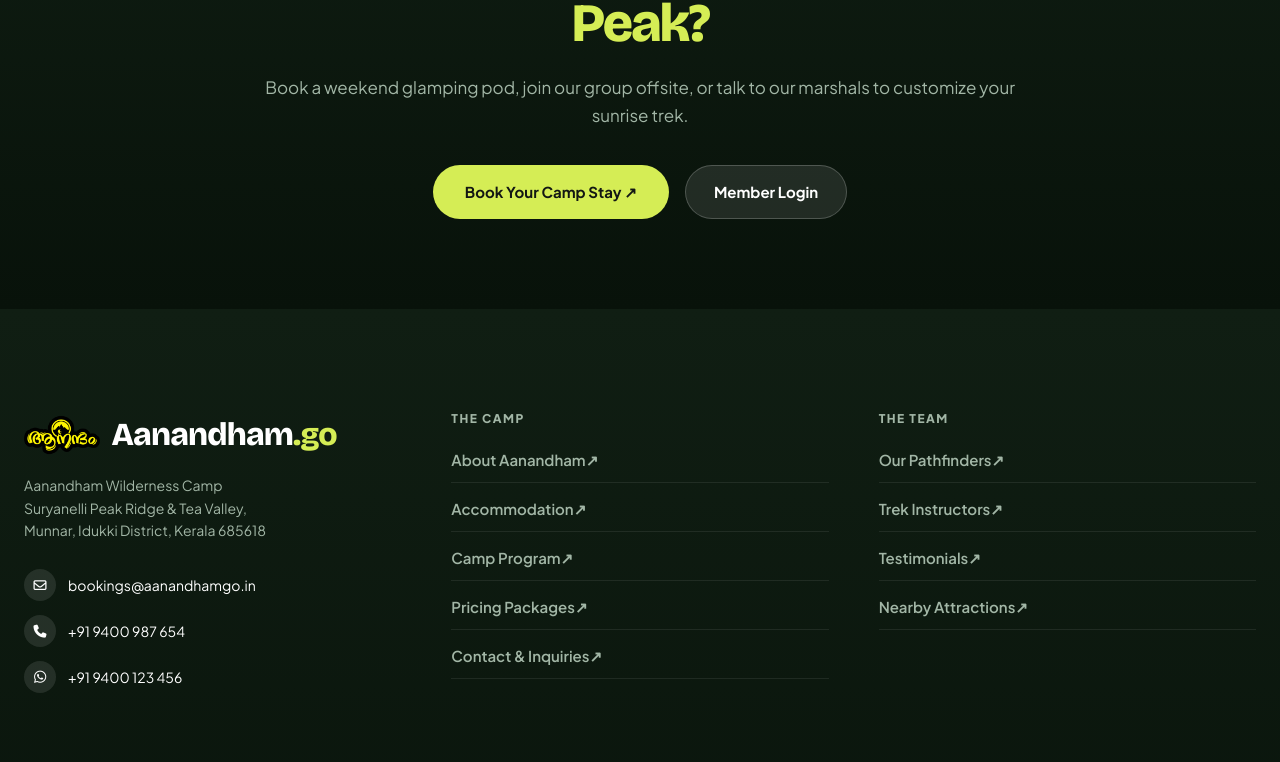
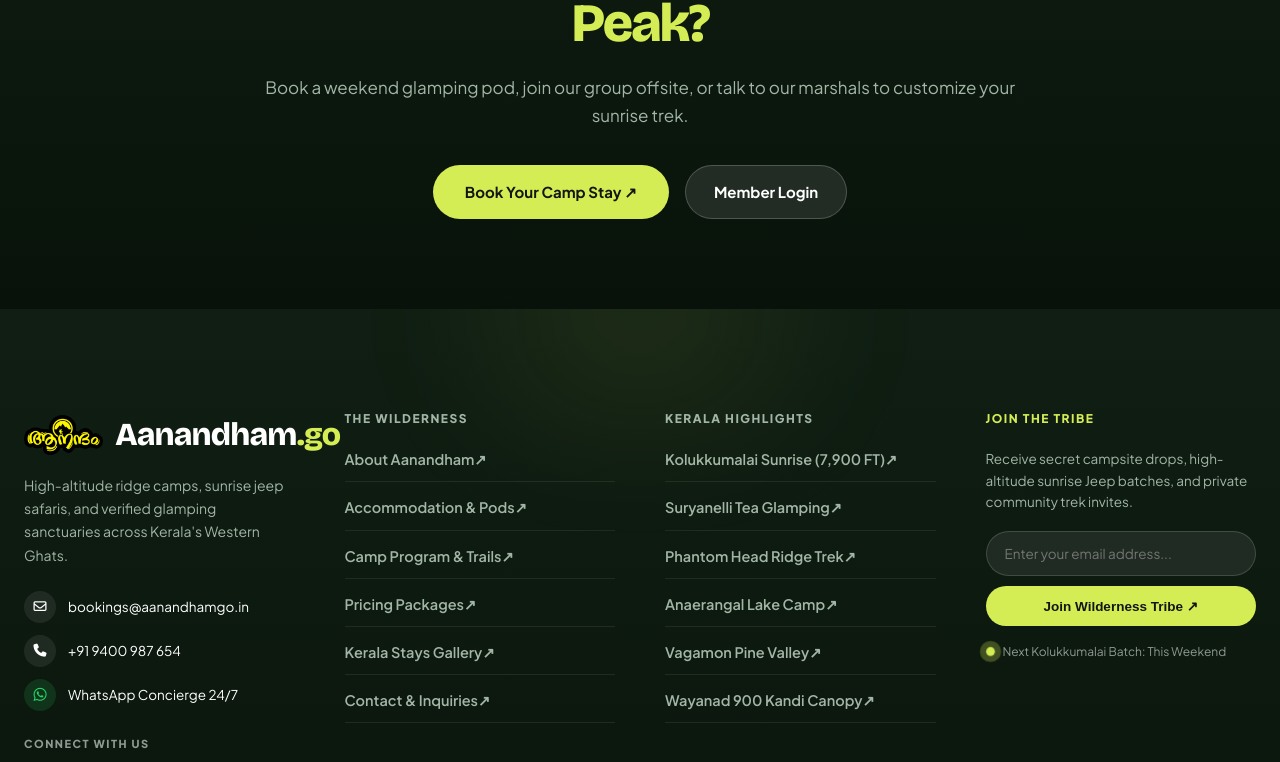
Before and after one commit to AmanTShekar/aanandham.go, a Next.js app: page /about in a window 1280 px wide. Shown: the part 5020-5782 px from the top of the page. Built offline with nearby package versions, Linux system fonts and the light colour scheme.

Commit message:
feat: enhance Footer with complete social channels, VIP Tribe subscription, live batch beacon, and destination links

```diff
--- a/src/components/Footer.jsx
+++ b/src/components/Footer.jsx
@@ -1,8 +1,20 @@
 "use client";
-import React from 'react';
+import React, { useState } from 'react';
 import Link from 'next/link';
 
 export default function Footer() {
+    const [subscriberEmail, setSubscriberEmail] = useState('');
+    const [isSubscribed, setIsSubscribed] = useState(false);
+
+    const handleSubscribe = (e) => {
+        e.preventDefault();
+        if (subscriberEmail) {
+            setIsSubscribed(true);
+            setTimeout(() => setIsSubscribed(false), 4000);
+            setSubscriberEmail('');
+        }
+    };
+
     return (
         <footer style={{
             background: 'linear-gradient(180deg, #101E13 0%, #08120A 100%)',
@@ -11,18 +23,31 @@ export default function Footer() {
             position: 'relative',
             overflow: 'hidden'
         }}>
-            <div style={{ maxWidth: '1240px', margin: '0 auto' }}>
+            {/* Ambient Basecamp Radial Glow */}
+            <div style={{
+                position: 'absolute',
+                top: '-150px',
+                left: '50%',
+                transform: 'translateX(-50%)',
+                width: '600px',
+                height: '300px',
+                background: 'radial-gradient(circle, rgba(213, 237, 85, 0.08) 0%, rgba(14, 24, 17, 0) 70%)',
+                pointerEvents: 'none',
+                filter: 'blur(50px)'
+            }} />
 
-                <div style={{ display: 'grid', gridTemplateColumns: 'repeat(auto-fit, minmax(260px, 1fr))', gap: '50px', marginBottom: '80px' }}>
+            <div style={{ maxWidth: '1240px', margin: '0 auto', position: 'relative', zIndex: 2 }}>
 
-                    {/* Left Brand & Contact Column */}
+                <div style={{ display: 'grid', gridTemplateColumns: 'repeat(auto-fit, minmax(250px, 1fr))', gap: '50px', marginBottom: '70px' }}>
+
+                    {/* Column 1: Brand & Coordinates */}
                     <div>
                         <Link href="/" style={{ display: 'inline-flex', alignItems: 'center', gap: '12px', textDecoration: 'none', marginBottom: '14px' }}>
                             <img
                                 src="/logo.png"
                                 alt="Aanandham.go"
                                 style={{
-                                    height: '42px',
+                                    height: '44px',
                                     width: 'auto',
                                     objectFit: 'contain'
                                 }}
@@ -38,47 +63,99 @@ export default function Footer() {
                                 Aanandham<span style={{ color: '#D5ED55' }}>.go</span>
                             </h3>
                         </Link>
-                        <p style={{ fontSize: '14px', color: '#A2B6A6', lineHeight: 1.6, marginBottom: '28px' }}>
-                            Aanandham Wilderness Camp<br />
-                            Suryanelli Peak Ridge & Tea Valley,<br />
-                            Munnar, Idukki District, Kerala 685618
+                        <p style={{ fontSize: '14px', color: '#A2B6A6', lineHeight: 1.65, marginBottom: '24px' }}>
+                            High-altitude ridge camps, sunrise jeep safaris, and verified glamping sanctuaries across Kerala's Western Ghats.
                         </p>
-                        <div style={{ display: 'flex', flexDirection: 'column', gap: '14px' }}>
-                            <a href="mailto:bookings@aanandhamgo.in" style={{ display: 'flex', alignItems: 'center', gap: '12px', color: '#FFFFFF', fontSize: '14px', textDecoration: 'none' }}>
-                                <div style={{ width: '32px', height: '32px', borderRadius: '50%', background: 'rgba(255,255,255,0.1)', display: 'flex', alignItems: 'center', justifyContent: 'center' }}>
+
+                        <div style={{ display: 'flex', flexDirection: 'column', gap: '12px', marginBottom: '24px' }}>
+                            <a href="mailto:bookings@aanandhamgo.in" style={{ display: 'flex', alignItems: 'center', gap: '12px', color: '#FFFFFF', fontSize: '13.5px', textDecoration: 'none', transition: 'color 0.2s ease' }} onMouseOver={(e) => e.currentTarget.style.color = '#D5ED55'} onMouseOut={(e) => e.currentTarget.style.color = '#FFFFFF'}>
+                                <div style={{ width: '32px', height: '32px', borderRadius: '50%', background: 'rgba(255,255,255,0.08)', display: 'flex', alignItems: 'center', justifyContent: 'center' }}>
                                     <i className="fa-regular fa-envelope" style={{ fontSize: '13px' }}></i>
                                 </div>
                                 <span>bookings@aanandhamgo.in</span>
                             </a>
-                            <a href="tel:+919400987654" style={{ display: 'flex', alignItems: 'center', gap: '12px', color: '#FFFFFF', fontSize: '14px', textDecoration: 'none' }}>
-                                <div style={{ width: '32px', height: '32px', borderRadius: '50%', background: 'rgba(255,255,255,0.1)', display: 'flex', alignItems: 'center', justifyContent: 'center' }}>
+                            <a href="tel:+919400987654" style={{ display: 'flex', alignItems: 'center', gap: '12px', color: '#FFFFFF', fontSize: '13.5px', textDecoration: 'none', transition: 'color 0.2s ease' }} onMouseOver={(e) => e.currentTarget.style.color = '#D5ED55'} onMouseOut={(e) => e.currentTarget.style.color = '#FFFFFF'}>
+                                <div style={{ width: '32px', height: '32px', borderRadius: '50%', background: 'rgba(255,255,255,0.08)', display: 'flex', alignItems: 'center', justifyContent: 'center' }}>
                                     <i className="fa-solid fa-phone" style={{ fontSize: '13px' }}></i>
                                 </div>
                                 <span>+91 9400 987 654</span>
                             </a>
-                            <a href="https://wa.me/919400987654?text=Hi%20Aanandham%20Desk!" target="_blank" rel="noopener noreferrer" style={{ display: 'flex', alignItems: 'center', gap: '12px', color: '#FFFFFF', fontSize: '14px', textDecoration: 'none' }}>
-                                <div style={{ width: '32px', height: '32px', borderRadius: '50%', background: 'rgba(255,255,255,0.1)', display: 'flex', alignItems: 'center', justifyContent: 'center' }}>
-                                    <i className="fa-brands fa-whatsapp" style={{ fontSize: '14px' }}></i>
+                            <a href="https://wa.me/919400987654?text=Hi%20Aanandham%20Team!%20I%20would%20like%20to%20know%20more%20about%20camping%20dates." target="_blank" rel="noopener noreferrer" style={{ display: 'flex', alignItems: 'center', gap: '12px', color: '#FFFFFF', fontSize: '13.5px', textDecoration: 'none', transition: 'color 0.2s ease' }} onMouseOver={(e) => e.currentTarget.style.color = '#D5ED55'} onMouseOut={(e) => e.currentTarget.style.color = '#FFFFFF'}>
+                                <div style={{ width: '32px', height: '32px', borderRadius: '50%', background: 'rgba(37, 211, 102, 0.15)', color: '#25D366', display: 'flex', alignItems: 'center', justifyContent: 'center' }}>
+                                    <i className="fa-brands fa-whatsapp" style={{ fontSize: '15px' }}></i>
                                 </div>
-                                <span>+91 9400 123 456</span>
+                                <span>WhatsApp Concierge 24/7</span>
                             </a>
+                        </div>
+
+                        {/* Social Media Follow Channels */}
+                        <div>
+                            <span style={{ fontSize: '11px', fontWeight: '800', letterSpacing: '1.5px', color: '#8E9B92', textTransform: 'uppercase', display: 'block', marginBottom: '12px' }}>
+                                CONNECT WITH US
+                            </span>
+                            <div style={{ display: 'flex', gap: '10px' }}>
+                                {[
+                                    { name: 'Instagram', icon: 'fa-brands fa-instagram', href: 'https://instagram.com/aanandham.go', color: '#E4405F' },
+                                    { name: 'WhatsApp', icon: 'fa-brands fa-whatsapp', href: 'https://wa.me/919400987654', color: '#25D366' },
+                                    { name: 'YouTube', icon: 'fa-brands fa-youtube', href: 'https://youtube.com/@aanandhamgo', color: '#FF0000' },
+                                    { name: 'Facebook', icon: 'fa-brands fa-facebook-f', href: 'https://facebook.com/aanandham.go', color: '#1877F2' },
+                                    { name: 'LinkedIn', icon: 'fa-brands fa-linkedin-in', href: 'https://linkedin.com/company/aanandhamgo', color: '#0A66C2' }
+                                ].map((soc, idx) => (
+                                    <a
+                                        key={idx}
+                                        href={soc.href}
+                                        target="_blank"
+                                        rel="noopener noreferrer"
+                                        title={`Follow Aanandham.go on ${soc.name}`}
+                                        style={{
+                                            width: '38px',
+                                            height: '38px',
+                                            borderRadius: '50%',
+                                            background: 'rgba(255, 255, 255, 0.08)',
+                                            border: '1px solid rgba(255, 255, 255, 0.12)',
+                                            color: '#FFFFFF',
+                                            display: 'flex',
+                                            alignItems: 'center',
+                                            justifyContent: 'center',
+                                            fontSize: '15px',
+                                            textDecoration: 'none',
+                                            transition: 'all 0.25s cubic-bezier(0.16, 1, 0.3, 1)'
+                                        }}
+                                        onMouseOver={(e) => {
+                                            e.currentTarget.style.background = soc.color;
+                                            e.currentTarget.style.borderColor = 'transparent';
+                                            e.currentTarget.style.transform = 'translateY(-3px) scale(1.1)';
+                                            e.currentTarget.style.boxShadow = `0 6px 20px ${soc.color}66`;
+                                        }}
+                                        onMouseOut={(e) => {
+                                            e.currentTarget.style.background = 'rgba(255, 255, 255, 0.08)';
+                                            e.currentTarget.style.borderColor = 'rgba(255, 255, 255, 0.12)';
+                                            e.currentTarget.style.transform = 'none';
+                                            e.currentTarget.style.boxShadow = 'none';
+                                        }}
+                                    >
+                                        <i className={soc.icon}></i>
+                                    </a>
+                                ))}
+                            </div>
                         </div>
                     </div>
 
-                    {/* Middle Column: THE CAMP */}
+                    {/* Column 2: THE CAMP & SANCTUARIES */}
                     <div>
                         <span style={{ fontSize: '12px', fontWeight: '800', letterSpacing: '1.5px', color: '#A2B6A6', textTransform: 'uppercase', display: 'block', marginBottom: '20px' }}>
-                            THE CAMP
+                            THE WILDERNESS
                         </span>
                         <div style={{ display: 'flex', flexDirection: 'column', gap: '14px' }}>
                             {[
                                 { name: 'About Aanandham', href: '/about' },
-                                { name: 'Accommodation', href: '/#stay' },
-                                { name: 'Camp Program', href: '/#program' },
+                                { name: 'Accommodation & Pods', href: '/#stay' },
+                                { name: 'Camp Program & Trails', href: '/#program' },
                                 { name: 'Pricing Packages', href: '/#packages' },
+                                { name: 'Kerala Stays Gallery', href: '/#kerala-wilderness' },
                                 { name: 'Contact & Inquiries', href: '/contact' }
                             ].map((item, idx) => (
-                                <Link key={idx} href={item.href} className="interactive-arrow-link" style={{ color: '#A2B6A6', paddingBottom: '10px', borderBottom: '1px solid rgba(255, 255, 255, 0.08)', fontSize: '15px', fontWeight: '600', textDecoration: 'none' }}>
+                                <Link key={idx} href={item.href} className="interactive-arrow-link" style={{ color: '#A2B6A6', paddingBottom: '10px', borderBottom: '1px solid rgba(255, 255, 255, 0.08)', fontSize: '14.5px', fontWeight: '600', textDecoration: 'none' }}>
                                     <span>{item.name}</span>
                                     <span className="arrow-icon">↗</span>
                                 </Link>
@@ -86,23 +163,76 @@ export default function Footer() {
                         </div>
                     </div>
 
-                    {/* Right Column: THE TEAM */}
+                    {/* Column 3: POPULAR DESTINATIONS */}
                     <div>
                         <span style={{ fontSize: '12px', fontWeight: '800', letterSpacing: '1.5px', color: '#A2B6A6', textTransform: 'uppercase', display: 'block', marginBottom: '20px' }}>
-                            THE TEAM
+                            KERALA HIGHLIGHTS
                         </span>
                         <div style={{ display: 'flex', flexDirection: 'column', gap: '14px' }}>
                             {[
-                                { name: 'Our Pathfinders', href: '/about' },
-                                { name: 'Trek Instructors', href: '/#instructors' },
-                                { name: 'Testimonials', href: '/#stories' },
-                                { name: 'Nearby Attractions', href: '/about' }
+                                { name: 'Kolukkumalai Sunrise (7,900 FT)', href: '/about' },
+                                { name: 'Suryanelli Tea Glamping', href: '/about' },
+                                { name: 'Phantom Head Ridge Trek', href: '/about' },
+                                { name: 'Anaerangal Lake Camp', href: '/about' },
+                                { name: 'Vagamon Pine Valley', href: '/#kerala-wilderness' },
+                                { name: 'Wayanad 900 Kandi Canopy', href: '/#kerala-wilderness' }
                             ].map((item, idx) => (
-                                <Link key={idx} href={item.href} className="interactive-arrow-link" style={{ color: '#A2B6A6', paddingBottom: '10px', borderBottom: '1px solid rgba(255, 255, 255, 0.08)', fontSize: '15px', fontWeight: '600', textDecoration: 'none' }}>
+                                <Link key={idx} href={item.href} className="interactive-arrow-link" style={{ color: '#A2B6A6', paddingBottom: '10px', borderBottom: '1px solid rgba(255, 255, 255, 0.08)', fontSize: '14.5px', fontWeight: '600', textDecoration: 'none' }}>
                                     <span>{item.name}</span>
                                     <span className="arrow-icon">↗</span>
                                 </Link>
                             ))}
+                        </div>
+                    </div>
+
+                    {/* Column 4: TRIBE VIP INVITATION */}
+                    <div>
+                        <span style={{ fontSize: '12px', fontWeight: '800', letterSpacing: '1.5px', color: '#D5ED55', textTransform: 'uppercase', display: 'block', marginBottom: '20px' }}>
+                            JOIN THE TRIBE
+                        </span>
+                        <p style={{ fontSize: '13.5px', color: '#A2B6A6', lineHeight: 1.6, marginBottom: '18px' }}>
+                            Receive secret campsite drops, high-altitude sunrise Jeep batches, and private community trek invites.
+                        </p>
+
+                        <form onSubmit={handleSubscribe} style={{ display: 'flex', flexDirection: 'column', gap: '10px' }}>
+                            <div style={{ position: 'relative' }}>
+                                <input
+                                    type="email"
+                                    required
+                                    placeholder="Enter your email address..."
+                                    value={subscriberEmail}
+                                    onChange={(e) => setSubscriberEmail(e.target.value)}
+                                    style={{
+                                        width: '100%',
+                                        padding: '13px 18px',
+                                        borderRadius: '999px',
+                                        background: 'rgba(255, 255, 255, 0.08)',
+                                        border: '1px solid rgba(255, 255, 255, 0.15)',
+                                        color: '#FFFFFF',
+                                        fontSize: '13.5px',
+                                        outline: 'none',
+                                        fontFamily: 'inherit'
+                                    }}
+                                />
+                            </div>
+                            <button
+                                type="submit"
+                                className="btn-lime"
+                                style={{
+                                    padding: '12px 24px',
+                                    fontSize: '13.5px',
+                                    fontWeight: '700',
+                                    border: 'none',
+                                    cursor: 'pointer'
+                                }}
+                            >
+                                {isSubscribed ? '✓ Welcome to Tribe!' : 'Join Wilderness Tribe ↗'}
+                            </button>
+                        </form>
+
+                        <div style={{ marginTop: '16px', display: 'flex', alignItems: 'center', gap: '8px' }}>
+                            <span className="live-beacon"></span>
+                            <span style={{ fontSize: '12px', color: '#8E9B92' }}>Next Kolukkumalai Batch: This Weekend</span>
                         </div>
                     </div>
 
@@ -120,7 +250,7 @@ export default function Footer() {
                     ))}
                 </div>
 
-                {/* Bottom Sub-Links */}
+                {/* Bottom Sub-Links & Copyright */}
                 <div style={{
                     borderTop: '1px solid rgba(255, 255, 255, 0.1)',
                     paddingTop: '24px',
@@ -132,14 +262,15 @@ export default function Footer() {
                     fontSize: '13px',
                     color: '#A2B6A6'
                 }}>
-                    <div style={{ display: 'flex', gap: '20px' }}>
+                    <div style={{ display: 'flex', gap: '20px', flexWrap: 'wrap' }}>
                         <Link href="/about" style={{ color: '#A2B6A6', textDecoration: 'none' }}>About Us</Link>
-                        <Link href="/contact" style={{ color: '#A2B6A6', textDecoration: 'none' }}>Contact</Link>
+                        <Link href="/contact" style={{ color: '#A2B6A6', textDecoration: 'none' }}>Contact & Booking</Link>
                         <Link href="/login" style={{ color: '#A2B6A6', textDecoration: 'none' }}>Member Login</Link>
                         <Link href="/signup" style={{ color: '#A2B6A6', textDecoration: 'none' }}>Join Tribe</Link>
+                        <a href="https://instagram.com/aanandham.go" target="_blank" rel="noopener noreferrer" style={{ color: '#D5ED55', textDecoration: 'none', fontWeight: '700' }}>@aanandham.go ↗</a>
                     </div>
                     <div>
-                        Copyright © 2026 Aanandham.go Wilderness Platform – Designed for Explorers.
+                        Copyright © 2026 Aanandham.go Wilderness Platform – Crafted for Mountain Explorers.
                     </div>
                 </div>
 
```
